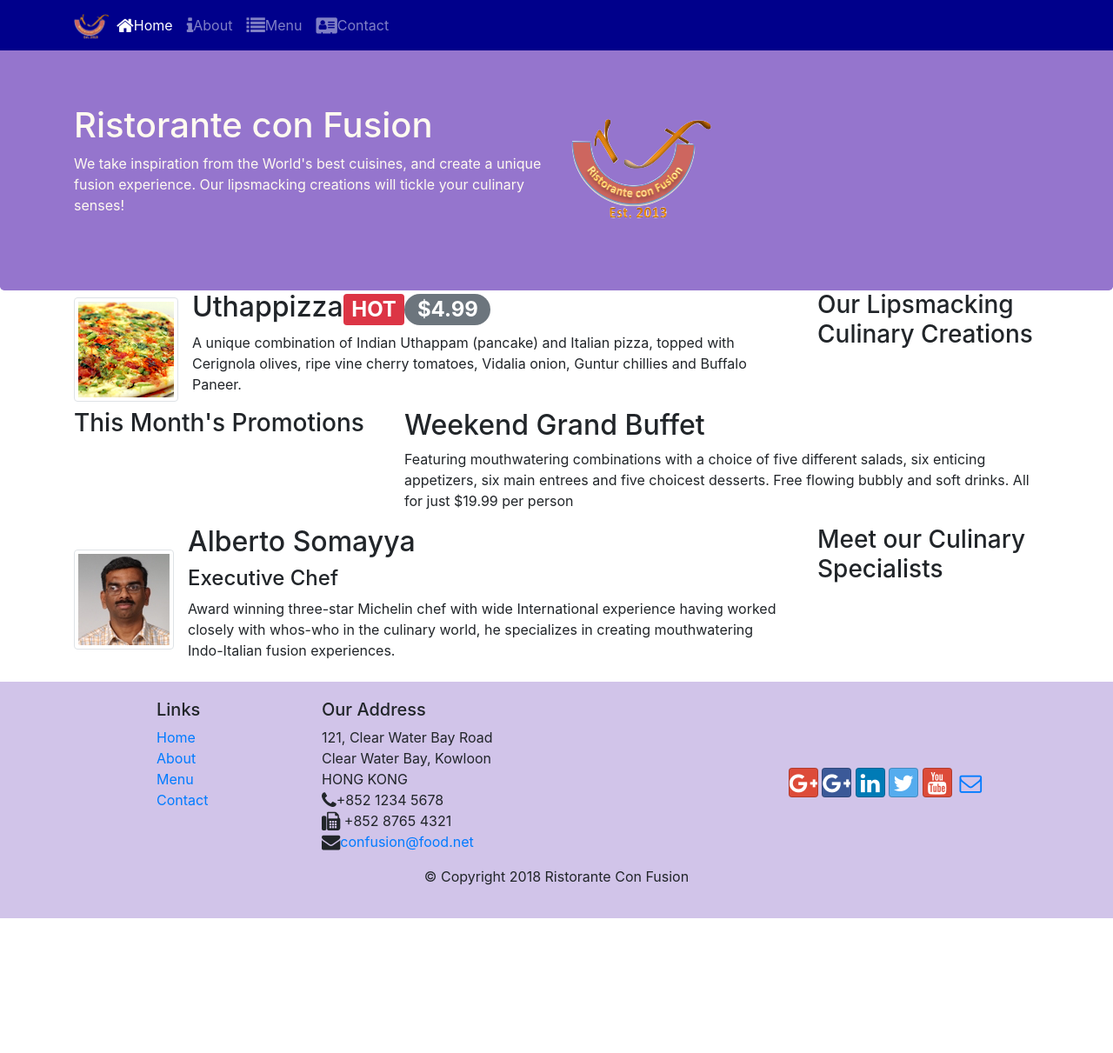
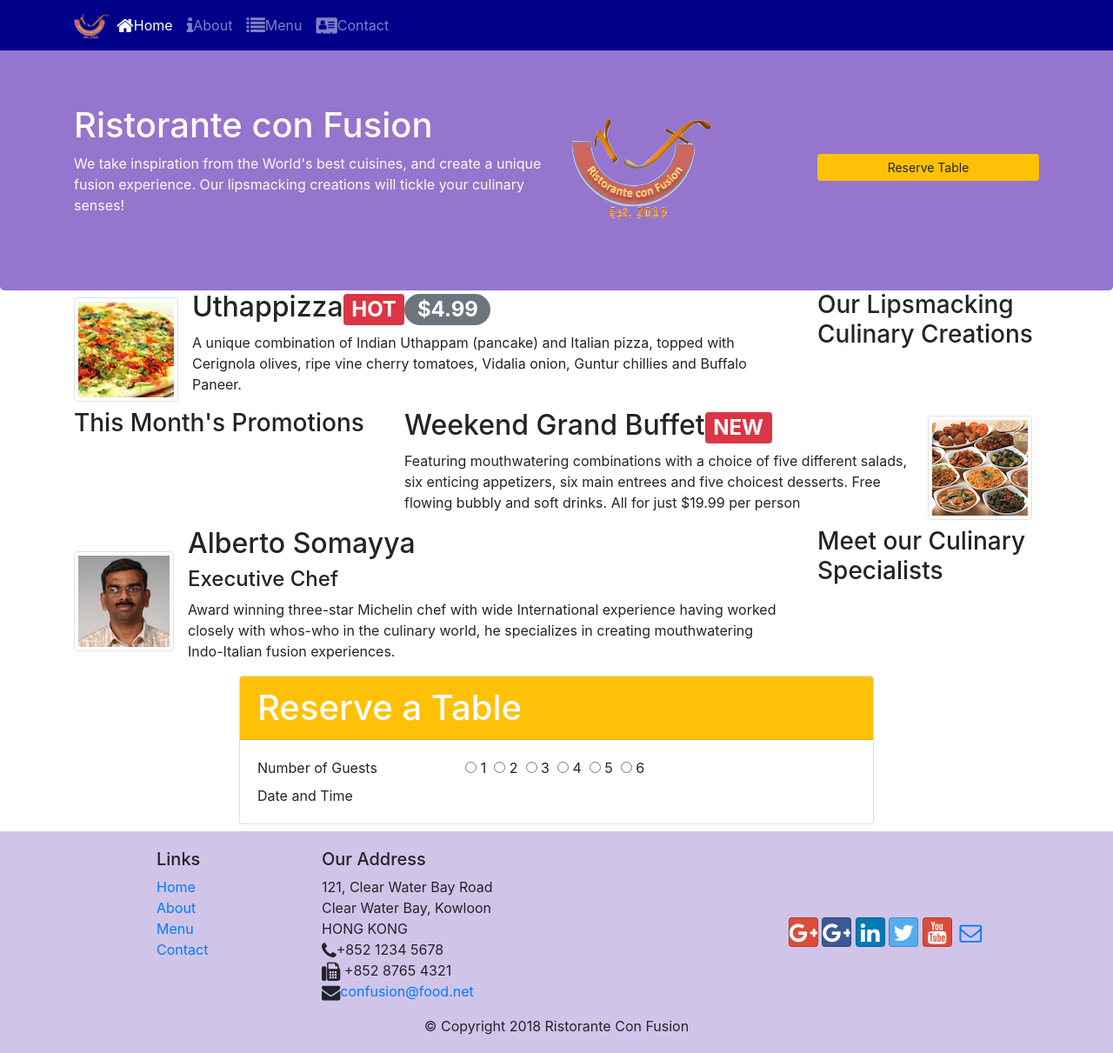
Before and after one commit to Naveen0029/bootstrap4, a website: page index.html in a window 1280 px wide. Shown: the top 1211 px of the page at 87% size. Before the commit the page ends 1064 px from the top, so only its background shows below. Drawn offline with nearby package versions, Linux system fonts and the light colour scheme; files whose address does not match are found by name.

Commit message:
assignment2 nc

```diff
--- a/index.html
+++ b/index.html
@@ -9,7 +9,7 @@
 
      <!-- Bootstrap CSS -->
      <link rel="stylesheet" href="node_modules/bootstrap/dist/css/bootstrap.min.css">
-     <link rel="stylesheet" href="C:\Users\Bishnoi\Desktop\coursera\Bootstrap4\conFusion\styles.css">
+     <link rel="stylesheet" href="C:\Users\ASUS\Desktop\coursera\bootstrap4\conFusion\styles.css">
      <link rel="stylesheet" href="node_modules/font-awesome/css/font-awesome.min.css">
      <link rel="stylesheet" href="node_modules/bootstrap-social/bootstrap-social.css">
     <title>Ristorante Con Fusion</title>
@@ -43,9 +43,15 @@
                     <h1>Ristorante con Fusion</h1>
                     <p>We take inspiration from the World's best cuisines, and create a unique fusion experience. Our lipsmacking creations will tickle your culinary senses!</p>
                 </div>
-               <div class="col-12 col-sm align-self-center">
+
+               <div class="col-12 col-sm-3  align-self-center">
                     <img src="img/logo.png" class="img-fluid">
+
                 </div>
+                <div class="col-12 col-sm-3 align-self-center ">
+                    <a href="#reserving" role="button" class="btn btn-warning btn-sm btn-block " class="align-self-center" >Reserve Table</a>
+                </div>
+
             </div>
         </div>
     </header>
@@ -74,9 +80,17 @@
             <div class="col-12 col-sm-4 co-md-3">
                 <h3>This Month's Promotions</h3>
             </div>
+
             <div class="col col-sm col-md">
-                <h2>Weekend Grand Buffet</h2>
-                <p>Featuring mouthwatering combinations with a choice of five different salads, six enticing appetizers, six main entrees and five choicest desserts. Free flowing bubbly and soft drinks. All for just $19.99 per person </p>
+                <div class="media">
+                    <img class="d-flex mr-2 img-thumbnail align-self-center"
+                    src="img/buffet.png" alt="weekend Grand Buffet">
+               <div class="media-body order-sm-first">
+                <h2 class="mt-0">Weekend Grand Buffet<span class="badge badge-danger">NEW</span></h2>
+                <p class="d-none d-sm-block">Featuring mouthwatering combinations with a choice of five different salads, six enticing appetizers, six main entrees and five choicest desserts. Free flowing bubbly and soft drinks. All for just $19.99 per person </p>
+                </div>
+                </div>
+
             </div>
         </div>
 
@@ -96,6 +110,41 @@
 
                 </div>
 
+            </div>
+        </div>
+        <div class="row justify-content-center">
+            <div class="col-12 col-sm-8">
+                <div class="card">
+                    <h1 class="card-header bg bg-warning " style="color:white" id="reserving">Reserve a Table</h1>
+                    <div class="card-body">
+                        <div class="row">
+                            <div class=" col-12 col-sm-4">Number of Guests</div>
+                            <div class="col-12 col-sm-8 ">
+                                <div class="btn-group">
+                               <label>
+                                   <input type="radio" name="option" id="option1"> 1
+                               </label>&nbsp;&nbsp;
+                               <label>
+                                   <input type="radio" name="option" id="option2"> 2
+                               </label>&nbsp;&nbsp;
+                               <label>
+                                <input type="radio" name="option" id="option3"> 3
+                               </label>&nbsp;&nbsp;
+                               <label>
+                                <input type="radio" name="option" id="option4"> 4
+                               </label>&nbsp;&nbsp;
+                               <label>
+                                <input type="radio" name="option" id="option5"> 5
+                               </label>&nbsp;&nbsp;
+                               <label>
+                                <input type="radio" name="option" id="option6"> 6
+                               </label>&nbsp;&nbsp;
+                                </div>
+                            </div>
+                            <div class="col-12 col-sm-4">Date and Time</div>
+                        </div>
+                    </div>
+                </div>
             </div>
         </div>
     </div>
```
Also changed, not shown: aboutus.html (+1 -1 lines), contactus.html (+1 -1 lines), package.json (+6 -1 lines).
